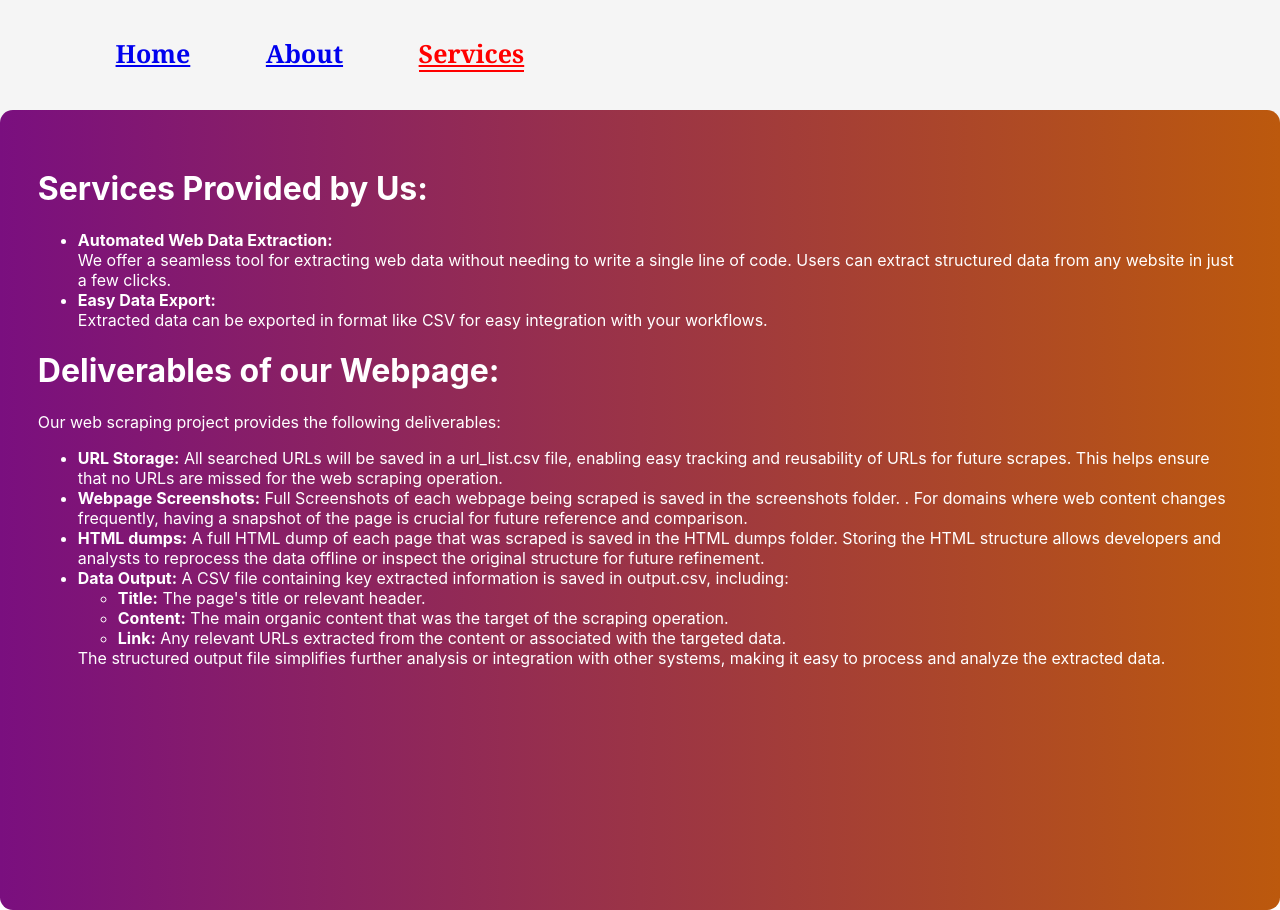
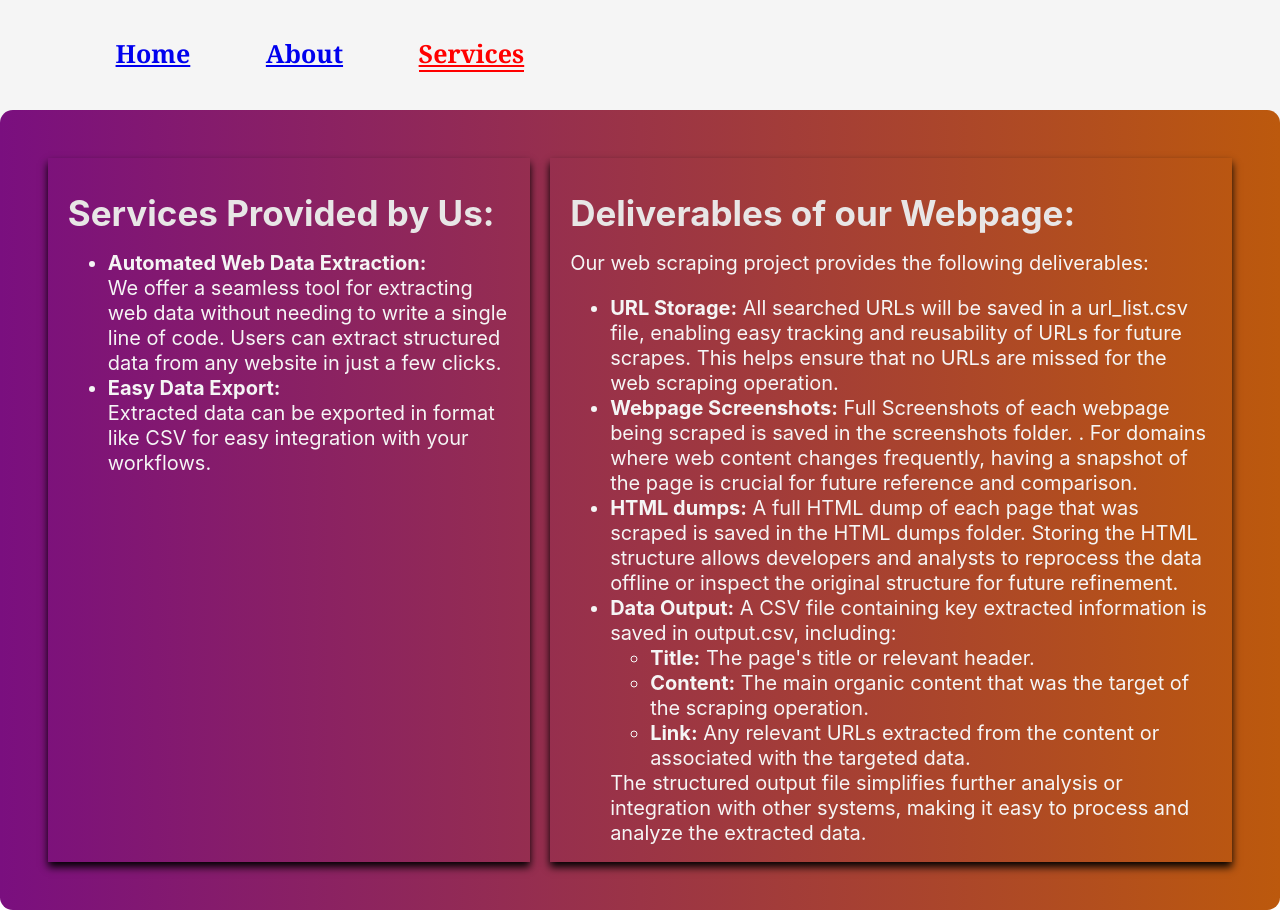
Before and after one commit to EteoclesDinah/WebScrapingUsingSelenium, a React (Create React App) app in the folder my-frontend/: page /services in a window 1280 px wide. Built offline with nearby package versions, Linux system fonts and the light colour scheme; no server answers.

Commit message:
styled services section into horizontal layout

```diff
--- a/my-frontend/package.json
+++ b/my-frontend/package.json
@@ -3,6 +3,8 @@
   "version": "0.1.0",
   "private": true,
   "dependencies": {
+    "@fortawesome/free-solid-svg-icons": "^6.6.0",
+    "@fortawesome/react-fontawesome": "^0.2.2",
     "@testing-library/jest-dom": "^5.17.0",
     "@testing-library/react": "^13.4.0",
     "@testing-library/user-event": "^13.5.0",
--- a/my-frontend/src/App.css
+++ b/my-frontend/src/App.css
@@ -361,4 +361,24 @@
 
 .servicesPage {
   padding: 1cm;
+  display: flex;
 }
+
+.services, .deliverables {
+  box-shadow: 0 .3rem 0.5rem rgba(0,0,0,1);
+  padding: 20px;
+  margin: 10px;
+  line-height: 25px;
+}
+
+.servicesPage h1 {
+  color: #e8e6e6;
+  font-size: 35px;
+  margin-bottom: 25px;
+}
+
+.servicesPage p{
+  color: whitesmoke;
+  font-size: 20px;
+  color: whitesmoke;
+}
--- a/my-frontend/src/Home.js
+++ b/my-frontend/src/Home.js
@@ -57,12 +57,14 @@ const Home = () => {
                 <h1>Your Go-To Web Scraping Tool!!</h1>
                 <p>Want to extract web content seamlessly?</p>
                 <p>Look no further!</p>
+                {/*
                 <p>
                     Harness the power of web scraping to collect data efficiently. <br></br>
                     Whether you're gathering information for research,<br></br>
                     monitoring trends or compilinng useful resources,<br></br>
                     our tool simplifies the process for you.
                 </p>
+                */}
             </div>
 
             <div className="scrappingContent">
--- a/my-frontend/src/LandingPage.js
+++ b/my-frontend/src/LandingPage.js
@@ -3,6 +3,8 @@ import axios from "axios";
 import { useEffect, useState } from "react";
 import './App.css';
 import { Link } from "react-router-dom";
+import { FontAwesomeIcon } from '@fortawesome/react-fontawesome';
+import { faArrowRight } from '@fortawesome/free-solid-svg-icons';
 
 
 import Screenshot_3 from './images/Screenshot_3.png';
@@ -37,8 +39,11 @@ function LandingPage() {
             <p>Turn pages into structured data within clicks.</p>
 
             <Link to="/home">
-              <button className='startButton'>GET STARTED-</button>
+              <button className='startButton'>
+                GET STARTED <FontAwesomeIcon icon={faArrowRight} />
+              </button>
             </Link>
+
           </div>
 
           <div className="demoDescription">
@@ -69,6 +74,7 @@ function LandingPage() {
               </div>
             </div>
 
+
             <div className="extractionStep">
               <div className="steps">
                 <p>Step 3</p>
```
Also changed, not shown: 1 other file (tests, documents, lock files or other folders).
